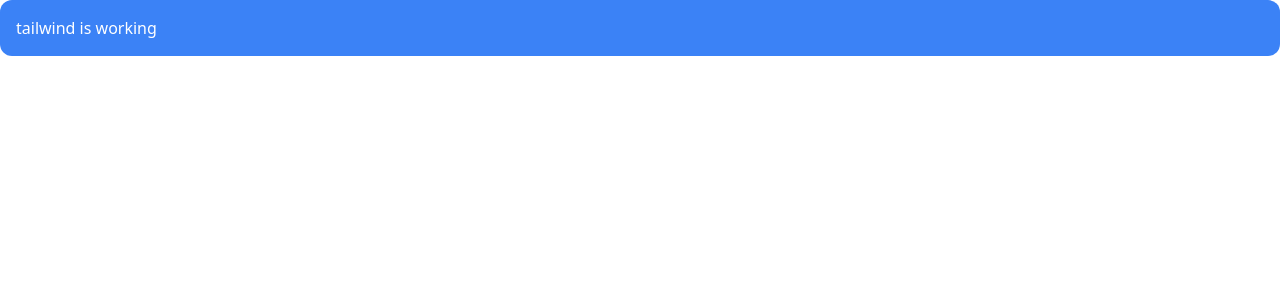
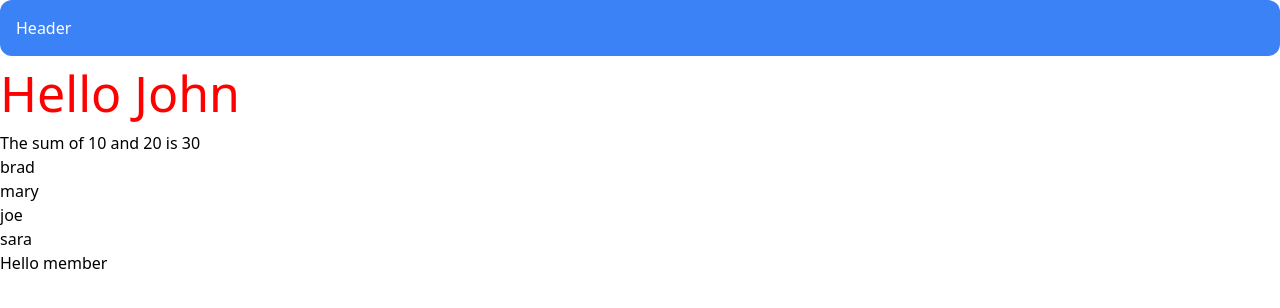
Before and after one commit to IconicAlok/react-demo, a React (Vite) app: page / in a window 1280 px wide. Shown: the top 308 px of the page. Built offline with nearby package versions, Linux system fonts and the light colour scheme.

Commit message:
jsx practice

```diff
--- a/src/App.jsx
+++ b/src/App.jsx
@@ -3,9 +3,29 @@ import Header from "./component/Header";
 import React from "react";
 
 const App = () => {
+  const name = "John";
+  const x = 10;
+  const y = 20;
+  const names = ["brad", "mary", "joe", "sara"];
+  const loggedIn = true;
+  const styles = {
+    color: "red",
+    fontSize: "50px",
+  };
+
   return (
     <div>
-      <Header />
+      <Header title="Header" />
+      <p style={styles}>Hello {name}</p>
+      <p>
+        The sum of {x} and {y} is {x + y}
+      </p>
+      <ul>
+        {names.map((name) => (
+          <li>{name}</li>
+        ))}
+      </ul>
+      {loggedIn && <h1>Hello member</h1>}
     </div>
   );
 };
--- a/src/component/Header.jsx
+++ b/src/component/Header.jsx
@@ -1,15 +1,10 @@
 // import react, { component } from "React";
 
-const Header = () => {
+const Header = ({ title }) => {
   return (
     <header>
-      <div className="bg-blue-500 text-white p-4 rounded-xl">
-        tailwind is working
-      </div>
+      <div className="bg-blue-500 text-white p-4 rounded-xl">{title}</div>
     </header>
   );
 };
-Header.defaultProps = {
-  title: "Task Tracker",
-};
 export default Header;
--- a/tailwind.config.js
+++ b/tailwind.config.js
@@ -5,7 +5,14 @@ export default {
     "./src/**/*.{js,ts,jsx,tsx}", //
   ],
   theme: {
-    extend: {},
+    extend: {
+      frontFamily: {
+        sans: ["robato", "sans-serif"],
+      },
+      gridTemplateColumns: {
+        "70/30": "70%/28%",
+      },
+    },
   },
   plugins: [],
 };
```
